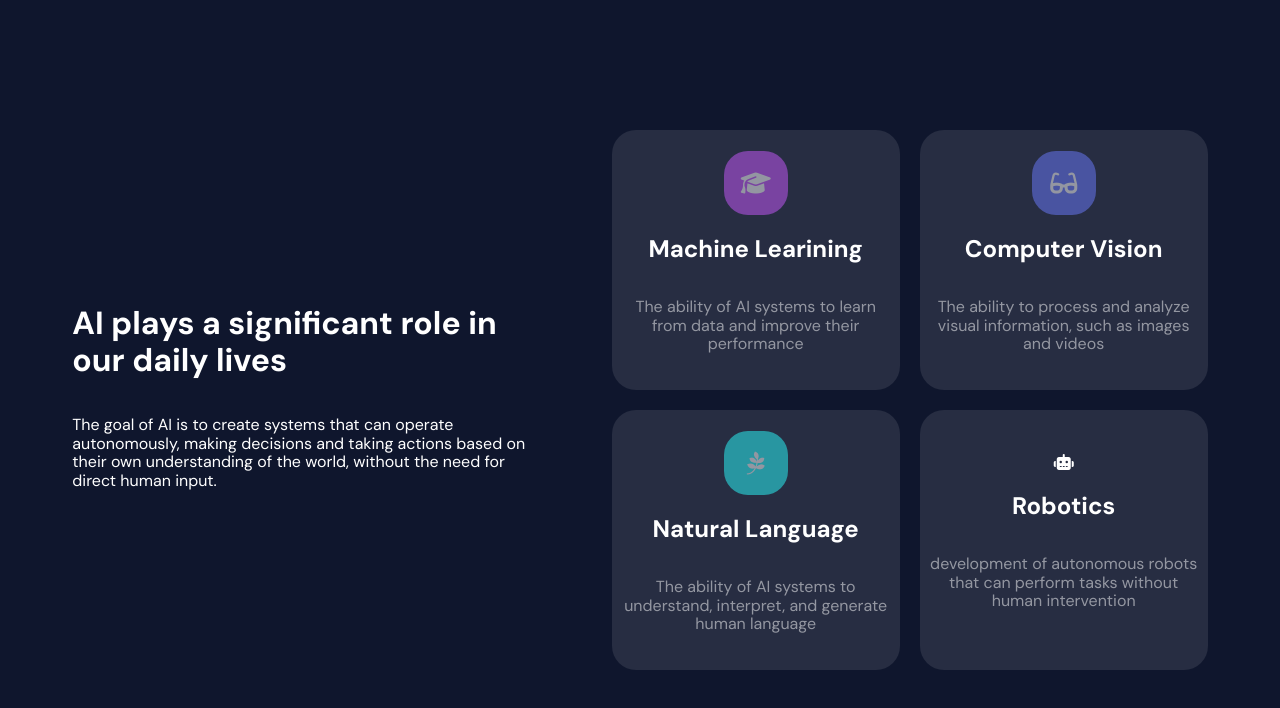
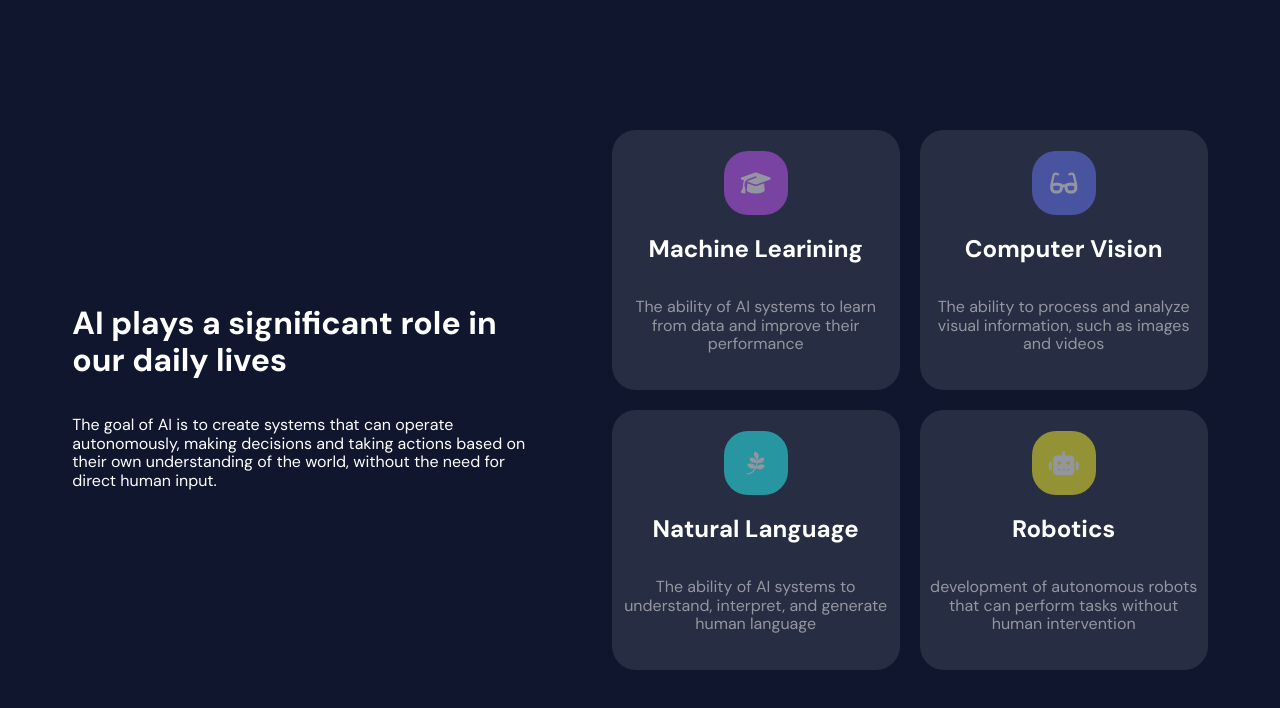
Before and after one commit to lukaszz33/INVO-sekcja-obszar-w-lvl1, a website built with Vite: page index.html in a window 1280 px wide. Built offline with nearby package versions, Linux system fonts and the light colour scheme.

Commit message:
css update 4

```diff
--- a/src/global-styles/style.scss
+++ b/src/global-styles/style.scss
@@ -94,3 +94,15 @@ height: 232px;
   width: 64px;
   height: 64px;
 }
+
+.robotics {
+  display: flex;
+  justify-content: center;
+  align-items: center;
+  background-color: var(--color-primary-yellow);
+  opacity: 0.5;
+  border-radius: 24px;
+  font-size: 24px;
+  width: 64px;
+  height: 64px;
+}
```
